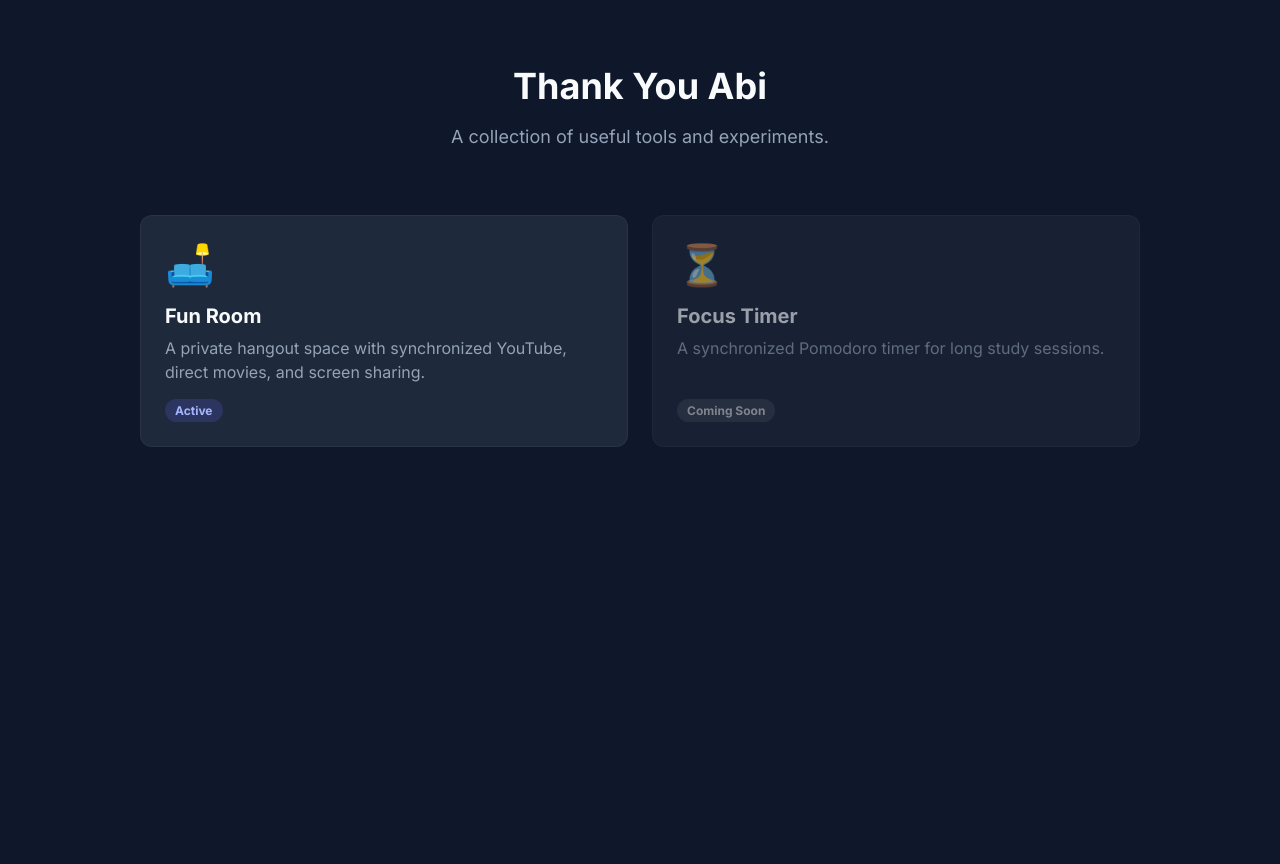
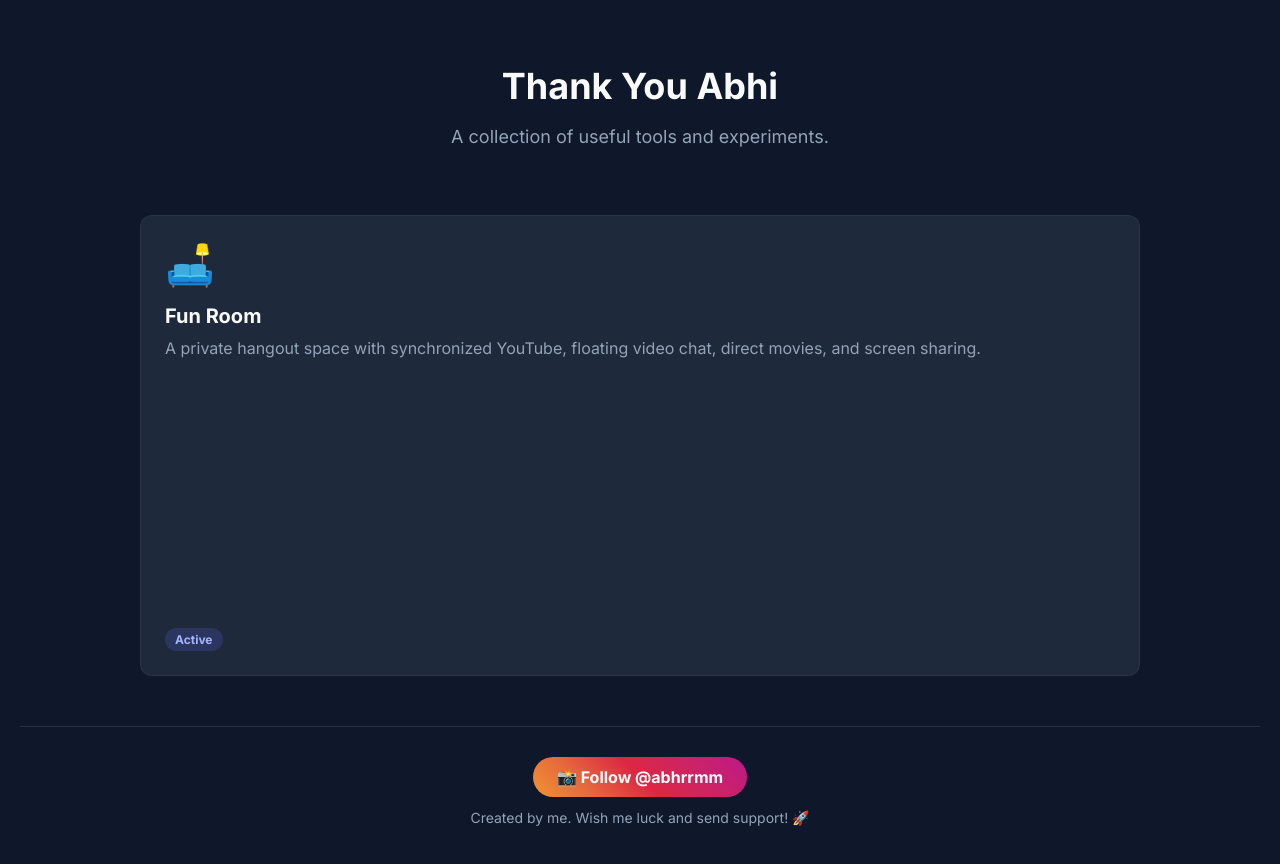
Before and after one commit to ftabhirams/thankyou-abhi, a website: page public/index.html in a window 1280 px wide. Before the commit the page ends 800 px from the top, so only its background shows below. Drawn offline with Linux system fonts and the light colour scheme.

Commit message:
Update index.html

```diff
--- a/public/index.html
+++ b/public/index.html
@@ -3,7 +3,7 @@
 <head>
     <meta charset="UTF-8">
     <meta name="viewport" content="width=device-width, initial-scale=1.0">
-    <title>Thank You Abi | Tools</title>
+    <title>Thank You Abhi | Tools</title>
     <link href="https://fonts.googleapis.com/css2?family=Inter:wght@400;500;700&display=swap" rel="stylesheet">
     <style>
         :root {
@@ -12,13 +12,13 @@
         }
         body {
             background: var(--bg-main); color: var(--text-main); font-family: 'Inter', sans-serif;
-            margin: 0; padding: 40px 20px; display: flex; flex-direction: column; align-items: center;
+            margin: 0; padding: 40px 20px; display: flex; flex-direction: column; align-items: center; min-height: 100vh;
         }
         .header { text-align: center; margin-bottom: 50px; }
         .header h1 { font-size: 36px; margin-bottom: 10px; }
         .header p { color: var(--text-muted); font-size: 18px; }
 
-        .tools-grid { display: grid; grid-template-columns: repeat(auto-fit, minmax(300px, 1fr)); gap: 24px; width: 100%; max-width: 1000px; }
+        .tools-grid { display: grid; grid-template-columns: repeat(auto-fit, minmax(300px, 1fr)); gap: 24px; width: 100%; max-width: 1000px; flex-grow: 1; }
         .tool-card {
             background: var(--bg-card); border-radius: 12px; padding: 24px; text-decoration: none; color: inherit;
             border: 1px solid rgba(255,255,255,0.05); transition: transform 0.2s, border-color 0.2s; display: flex; flex-direction: column;
@@ -28,11 +28,19 @@
         .tool-title { font-size: 20px; font-weight: 700; margin-bottom: 8px; }
         .tool-desc { color: var(--text-muted); line-height: 1.5; flex-grow: 1; }
         .tag { align-self: flex-start; background: rgba(99, 102, 241, 0.2); color: #a5b4fc; padding: 4px 10px; border-radius: 20px; font-size: 12px; font-weight: 700; margin-top: 15px; }
+
+        .footer { margin-top: 50px; padding-top: 30px; border-top: 1px solid rgba(255,255,255,0.1); width: 100%; text-align: center; }
+        .ig-btn {
+            display: inline-flex; align-items: center; gap: 8px; background: linear-gradient(45deg, #f09433 0%, #e6683c 25%, #dc2743 50%, #cc2366 75%, #bc1888 100%);
+            color: white; padding: 10px 24px; border-radius: 30px; text-decoration: none; font-weight: 700; transition: transform 0.2s;
+        }
+        .ig-btn:hover { transform: scale(1.05); }
+        .footer p { color: var(--text-muted); font-size: 14px; margin-top: 12px; }
     </style>
 </head>
 <body>
     <div class="header">
-        <h1>Thank You Abi</h1>
+        <h1>Thank You Abhi</h1>
         <p>A collection of useful tools and experiments.</p>
     </div>
 
@@ -40,15 +48,16 @@
         <a href="/funroom" class="tool-card">
             <div class="tool-icon">🛋️</div>
             <div class="tool-title">Fun Room</div>
-            <div class="tool-desc">A private hangout space with synchronized YouTube, direct movies, and screen sharing.</div>
+            <div class="tool-desc">A private hangout space with synchronized YouTube, floating video chat, direct movies, and screen sharing.</div>
             <div class="tag">Active</div>
         </a>
-        <div class="tool-card" style="opacity: 0.6; cursor: default;">
-            <div class="tool-icon">⏳</div>
-            <div class="tool-title">Focus Timer</div>
-            <div class="tool-desc">A synchronized Pomodoro timer for long study sessions.</div>
-            <div class="tag" style="background: rgba(255,255,255,0.1); color: #ccc;">Coming Soon</div>
-        </div>
+    </div>
+
+    <div class="footer">
+        <a href="https://instagram.com/abhrrmm" target="_blank" class="ig-btn">
+            📸 Follow @abhrrmm
+        </a>
+        <p>Created by me. Wish me luck and send support! 🚀</p>
     </div>
 </body>
 </html>
```
